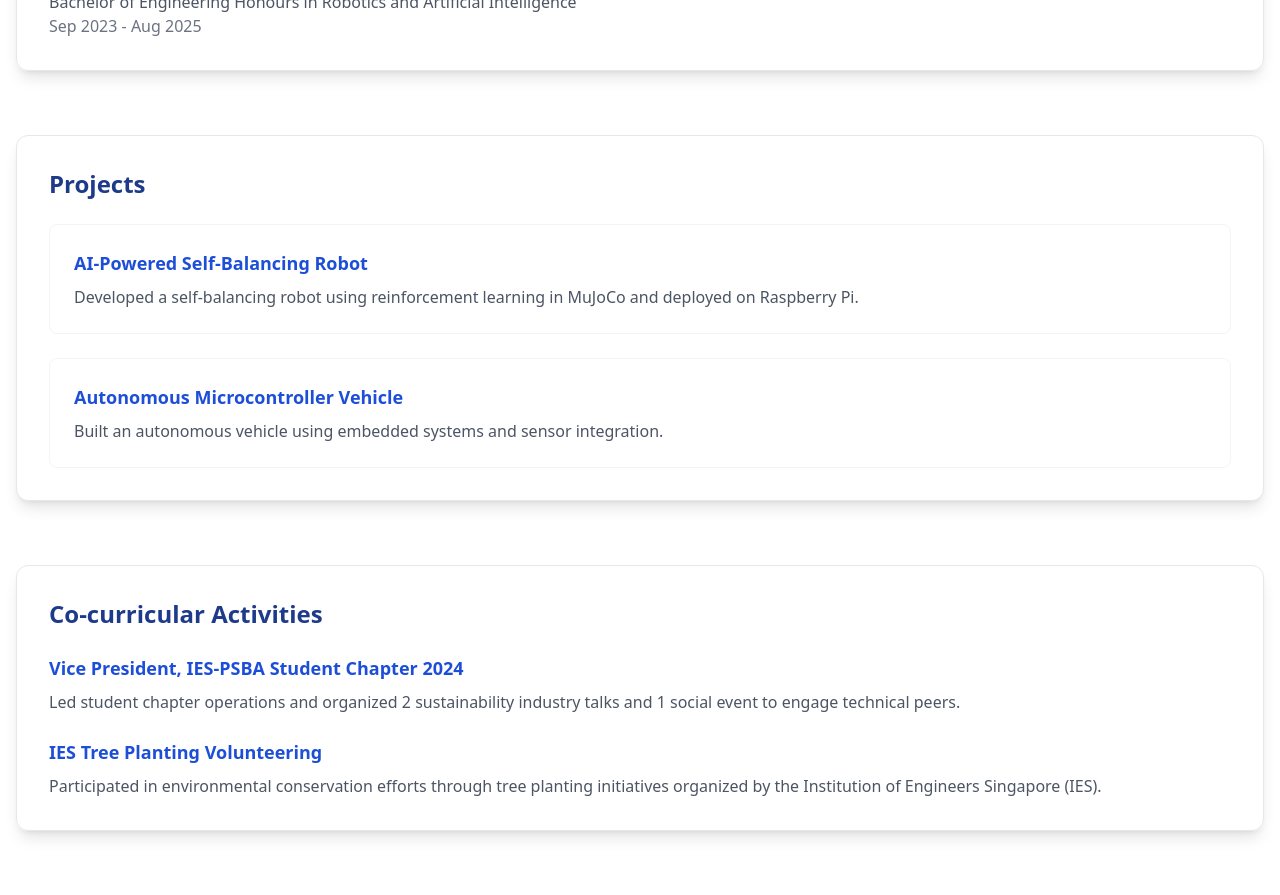
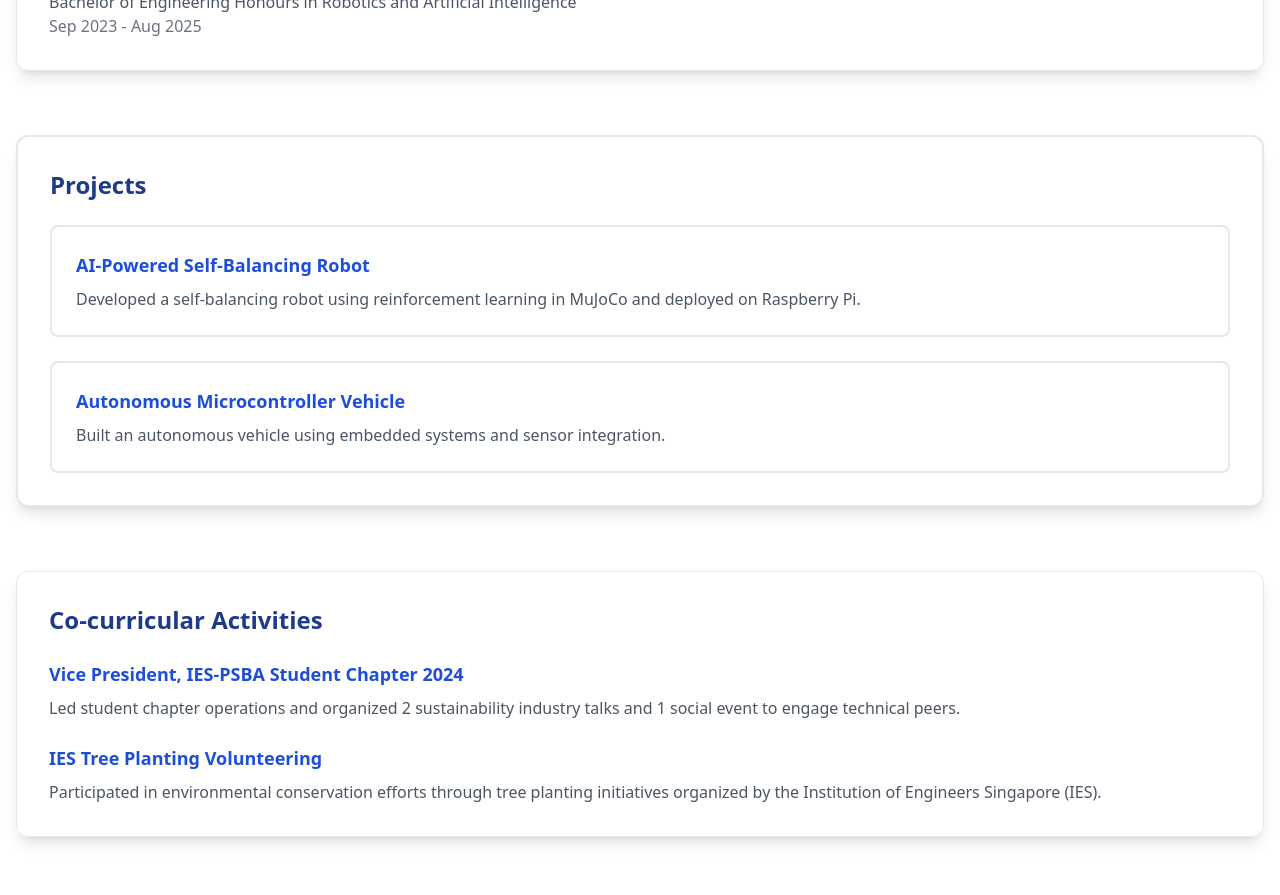
Before and after one commit to hydromelonn229/kyaw-linn-khant-portfolio, a React (Create React App) app: page / in a window 1280 px wide. Shown: the part 1420-2315 px from the top of the page. Built offline with nearby package versions, Linux system fonts and the light colour scheme.

Commit message:
fixed border of projects

```diff
--- a/src/components/ProjectsSection.tsx
+++ b/src/components/ProjectsSection.tsx
@@ -3,11 +3,11 @@ import { Link } from 'react-router-dom';
 
 function ProjectsSection() {
   return (
-    <div className="rounded-xl shadow-lg p-8 border border-gray-200 bg-white">
+    <div className="rounded-xl shadow-lg p-8 border-2 border-gray-200 bg-white">
       <h2 className="text-2xl font-bold text-blue-900 mb-6">Projects</h2>
       <div className="space-y-6">
         <div className="group">
-          <Link to="/projects/self-balancing-robot" className="block p-6 rounded-lg transition-all duration-300 hover:bg-blue-50 hover:shadow-md border border-gray-100 hover:border-blue-200">
+          <Link to="/projects/self-balancing-robot" className="block p-6 rounded-lg transition-all duration-300 hover:bg-blue-50 hover:shadow-lg border-2 border-gray-200 hover:border-blue-300">
             <div className="flex justify-between items-center">
               <div>
                 <h3 className="text-lg font-semibold text-blue-700 group-hover:text-blue-600 transition-colors duration-200">AI-Powered Self-Balancing Robot</h3>
@@ -20,7 +20,7 @@ function ProjectsSection() {
           </Link>
         </div>
         <div className="group">
-          <div className="p-6 rounded-lg transition-all duration-300 hover:bg-blue-50 hover:shadow-md border border-gray-100 hover:border-blue-200">
+          <div className="p-6 rounded-lg transition-all duration-300 hover:bg-blue-50 hover:shadow-lg border-2 border-gray-200 hover:border-blue-300">
             <div className="flex justify-between items-center">
               <div>
                 <h3 className="text-lg font-semibold text-blue-700 group-hover:text-blue-600 transition-colors duration-200">Autonomous Microcontroller Vehicle</h3>
```
